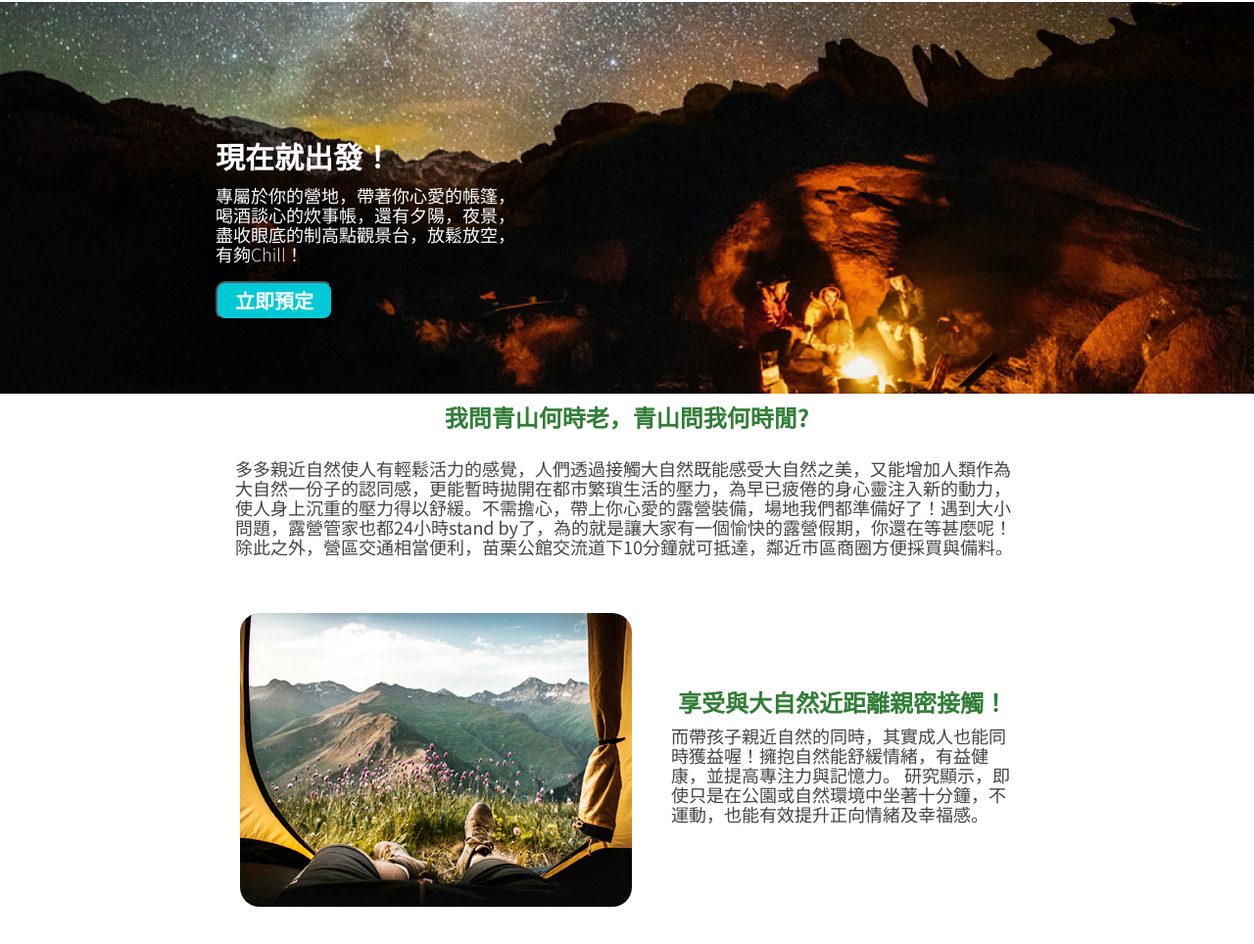
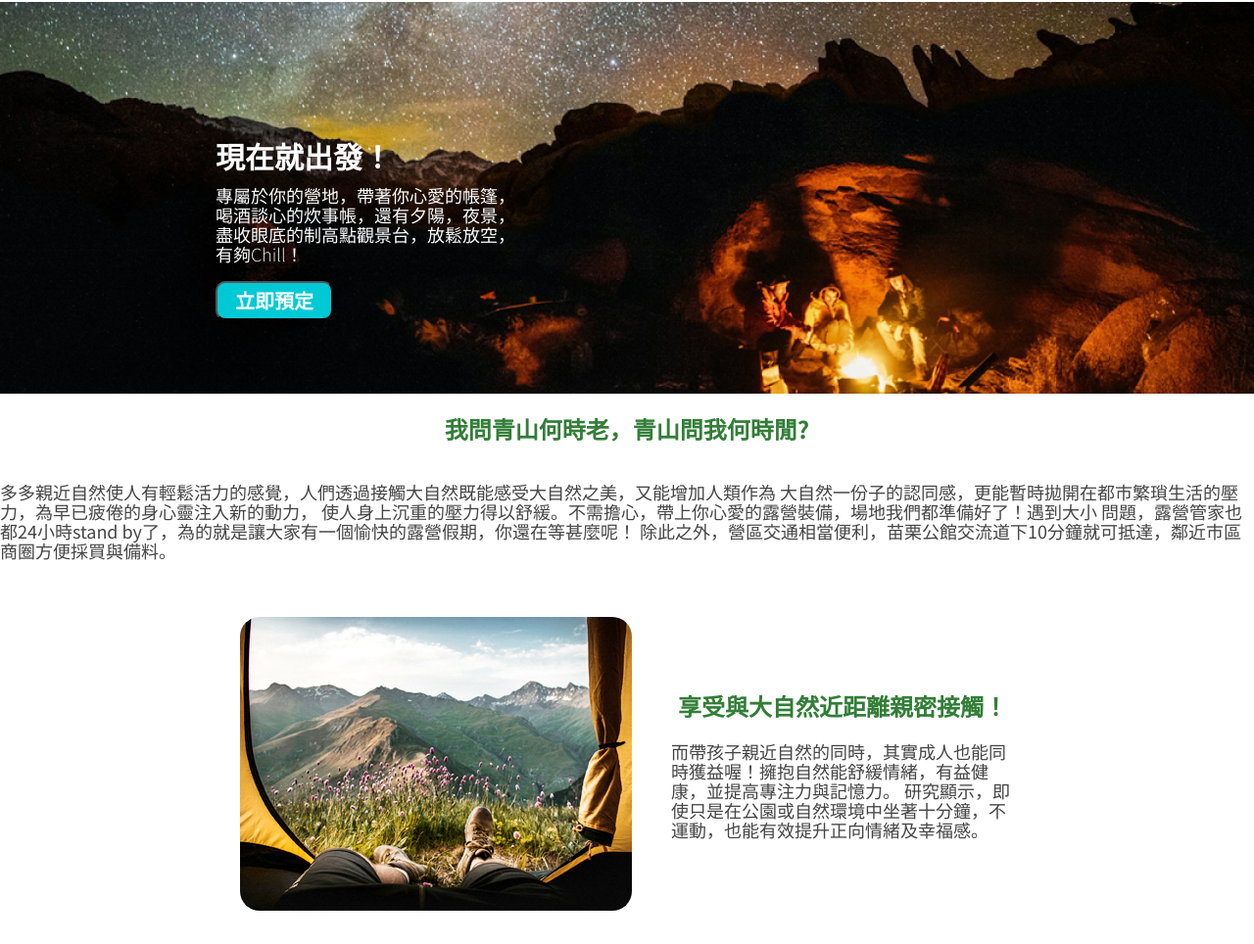
Before and after one commit to jamez168/project_tid201_12_01, a plain HTML site: page camp_introduction.html in a window 1280 px wide. Shown: the part 92-1056 px from the top of the page at 98% size. Drawn offline with Linux system fonts and the light colour scheme.

Commit message:
git init

```diff
--- a/css/style.css
+++ b/css/style.css
@@ -106,7 +106,7 @@ body {
 }
 
  .indextext1 {
-    width: 800px;
+    width: auto;
     height: auto;
     margin-top: 40px;
     margin-bottom: 40px;
@@ -120,7 +120,7 @@ body {
     font-style: normal;
     font-weight: bold;
     font-size: 24px;
-    line-height: 0px;
+    line-height: 24px;
     color: #327e37;
     text-align: center;
  }
@@ -159,7 +159,7 @@ body {
     font-style: normal;
     font-weight: bold;
     font-size: 24px;
-    line-height: 0px;
+    line-height: 24px;
     color: #327e37;
     text-align: center;
 }
```
Also changed, not shown: index.html (+3 -3 lines).
